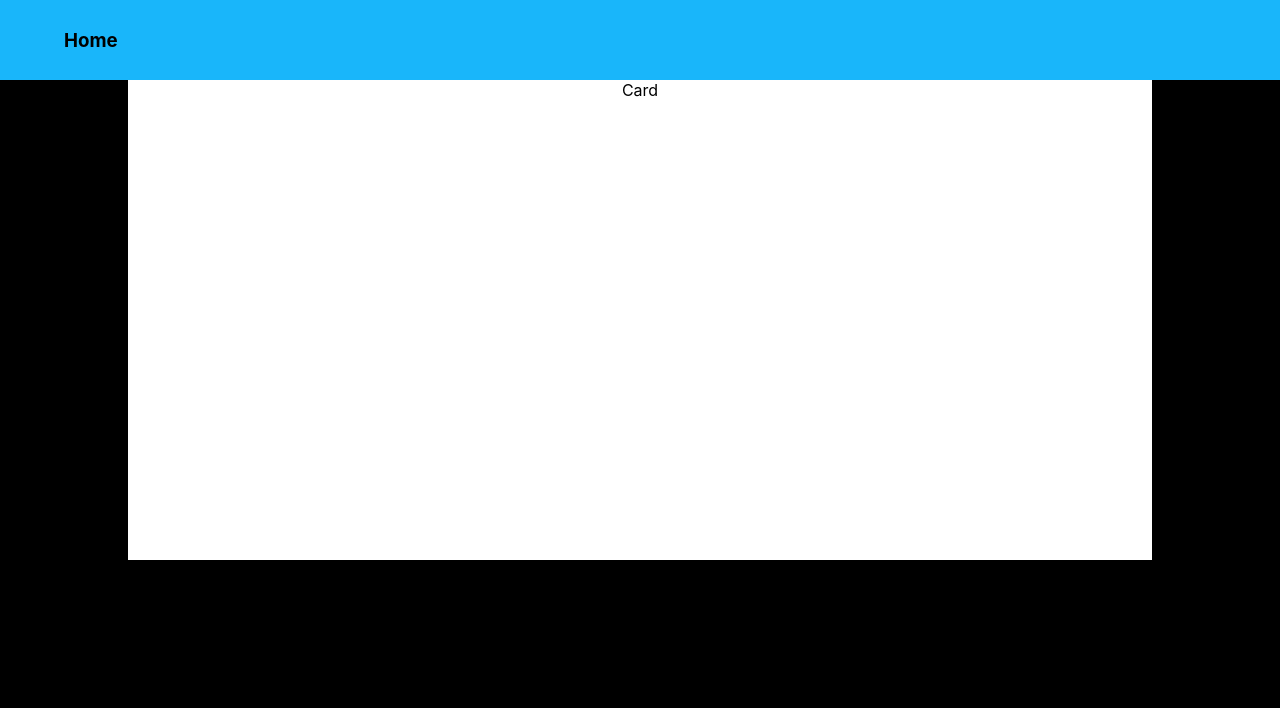
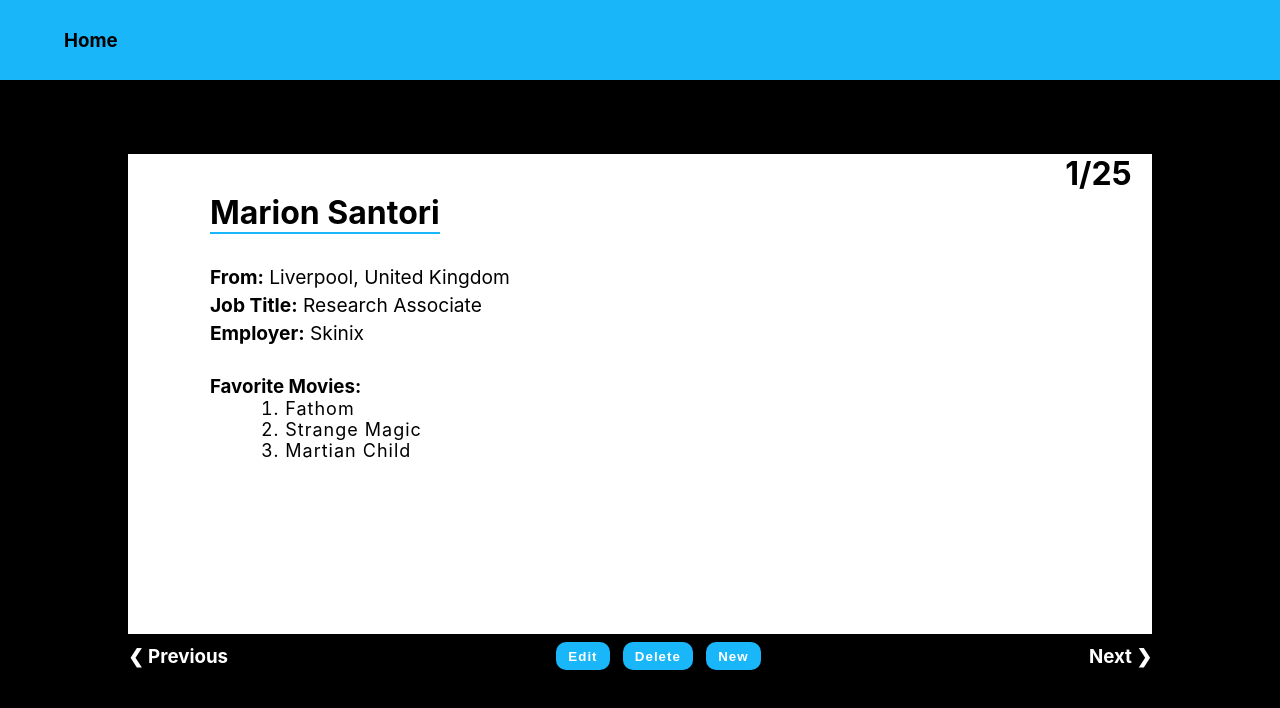
Before and after one commit to alexlamb10/user-directory, a React (Create React App) app: page / in a window 1280 px wide. Shown: the top 708 px of the page. Built offline with nearby package versions, Linux system fonts and the light colour scheme.

Commit message:
Completed styling for the page

```diff
--- a/src/App.css
+++ b/src/App.css
@@ -7,6 +7,9 @@
   text-align: center;
   background-color: black;
   height: 90vh;
+  display: flex;
+  justify-content: center;
+  flex-direction: column;
 }
 
 .App-logo {
@@ -62,3 +65,64 @@
   height: 60vh;
   margin-left: 10%;
 }
+
+.edit-div{
+  color: white;
+  margin: 1vh 10% 7vh 10%;
+  display: flex;
+  justify-content: space-between;
+  align-items: center;
+}
+
+.index {
+  text-align: right;
+  margin-right: 2%;
+}
+
+.buttons-div {
+  width: 20%;
+  display: flex;
+  justify-content: space-between;
+  align-items: center;
+}
+
+.btn {
+  background-color: #19b6fa;
+  border-color: #19b6fa;
+  border-radius: 10px;
+  padding: 3% 6%;
+  border-style: none;
+  color: white;
+  font-weight: 700;
+  letter-spacing: 1px;
+}
+.person-info{
+  display: flex;
+  flex-direction: column;
+  align-items: flex-start;
+  margin-left: 8%;
+}
+
+.name{
+  border-bottom: 2px solid #19b6fa;
+  margin-bottom: 3%;
+}
+
+.more-info{
+  font-size: larger;
+  margin: 2px 0;
+}
+
+.list-title{
+  margin-top: 3%;
+}
+
+
+ol{
+  margin-left: 8%;
+  font-size: large;
+  letter-spacing: 1px;
+  display: flex;
+  flex-direction: column;
+  align-items:flex-start;
+}
--- a/src/App.js
+++ b/src/App.js
@@ -1,7 +1,7 @@
-import logo from "./logo.svg";
 import "./App.css";
 import Header from "./components/Header";
 import Card from "./components/Card";
+import Buttons from "./components/Buttons";
 
 function App() {
   return (
@@ -9,6 +9,7 @@ function App() {
       <Header />
       <div className="App">
         <Card />
+        <Buttons />
       </div>
     </div>
   );
--- /dev/null
+++ b/src/components/Buttons.js
@@ -0,0 +1,21 @@
+import React from "react";
+
+function Buttons() {
+  return (
+    <div className="edit-div">
+      <div>
+        <h3>&#10094; Previous</h3>
+      </div>
+      <div className="buttons-div">
+        <button className="btn">Edit</button>
+        <button className="btn">Delete</button>
+        <button className="btn">New</button>
+      </div>
+      <div>
+        <h3>Next &#10095;</h3>
+      </div>
+    </div>
+  );
+}
+
+export default Buttons;
--- a/src/components/Card.js
+++ b/src/components/Card.js
@@ -2,8 +2,28 @@ import React from 'react'
 
 function Card() {
   return (
-    <div className='card-div'>Card</div>
-  )
+    <div className="card-div">
+      <h1 className="index">1/25</h1>
+      <div className='person-info'>
+        <h1 className='name'>Marion Santori</h1>
+        <p className='more-info'>
+          <strong>From:</strong> Liverpool, United Kingdom
+        </p>
+        <p className='more-info'>
+          <strong>Job Title:</strong> Research Associate
+        </p>
+        <p className='more-info'>
+          <strong>Employer:</strong> Skinix
+        </p>
+        <h3 className='list-title'>Favorite Movies:</h3>
+        <ol className='list'>
+          <li>Fathom</li>
+          <li>Strange Magic</li>
+          <li>Martian Child</li>
+        </ol>
+      </div>
+    </div>
+  );
 }
 
 export default Card
```
